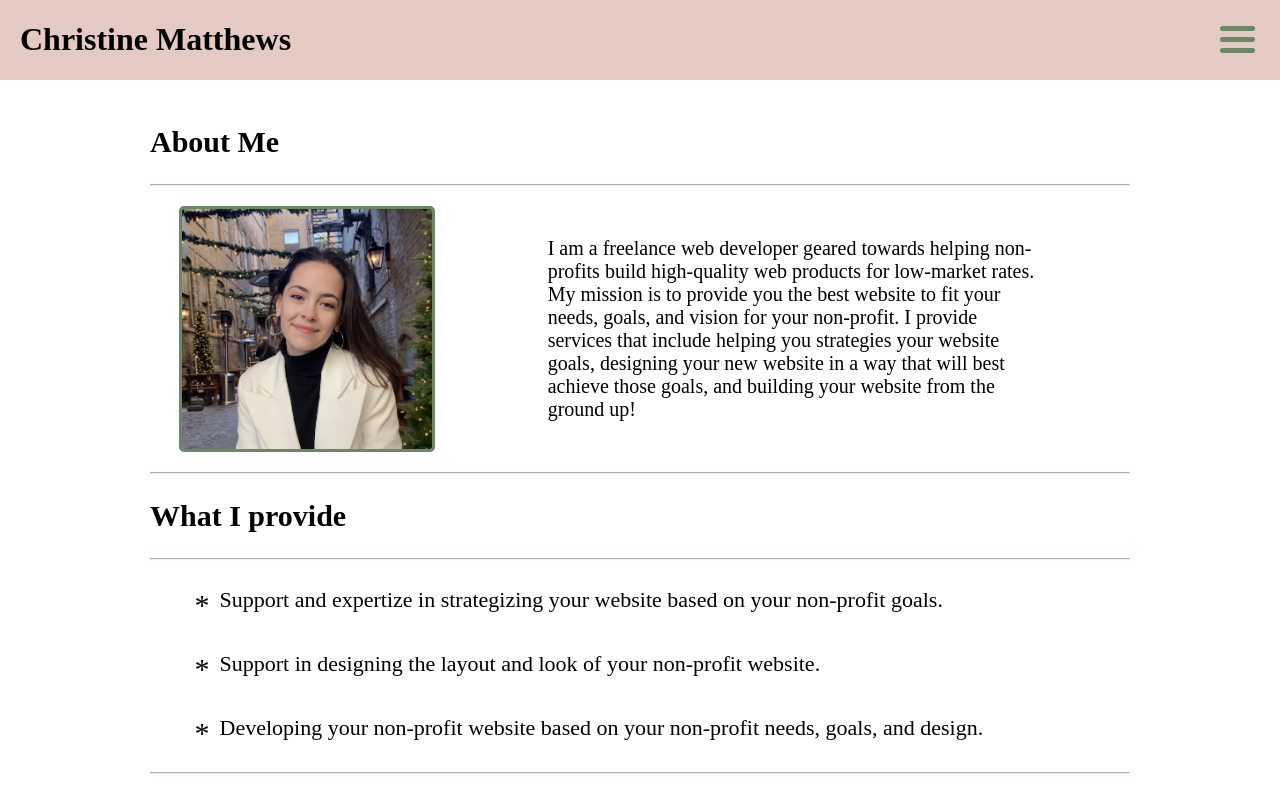
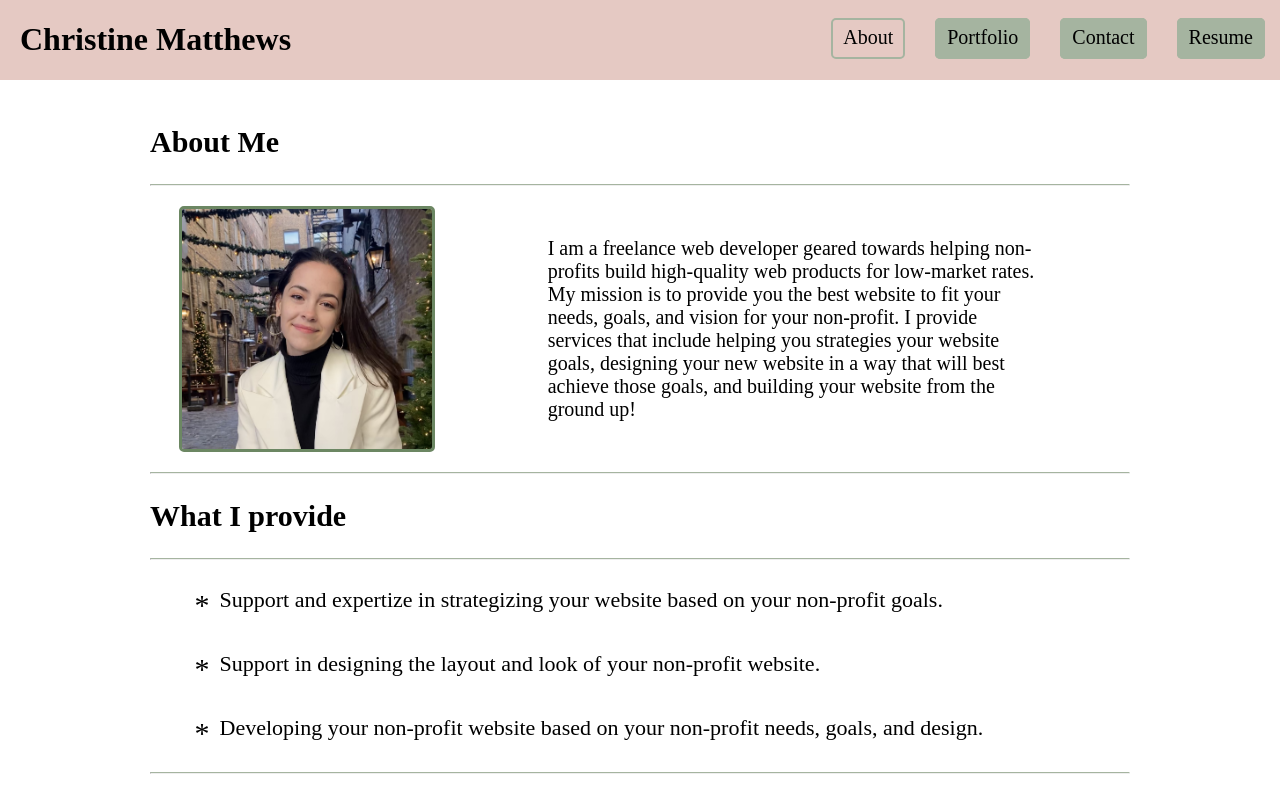
Before and after one commit to cmatthews3212/Portfolio, a React (Vite) app: page / in a window 1280 px wide. Shown: the top 800 px of the page. Built offline with nearby package versions, Linux system fonts and the light colour scheme.

Commit message:
make menu items viisble on desktop

```diff
--- a/src/App.css
+++ b/src/App.css
@@ -428,6 +428,22 @@ div .contact ul li {
   .content {
     margin: 125px 150px 100px 150px;
   }
+
+
+  /* header */
+  .menu {
+    display: none;
+  }
+
+
+  .menu-items li {
+    display: inline;
+    margin: 15px;
+    position: relative;
+    top: -55px;
+  }
+
+
   /* About */
 
   .imgCont {
--- a/src/components/Navigation.jsx
+++ b/src/components/Navigation.jsx
@@ -1,15 +1,22 @@
 import { useState } from 'react';
 
 const Navigation = ({ currentPage, handlePageChange}) => {
-    const [isVisible, setIsVisible] = useState(false);
+    const [isVisible, setIsVisible] = window.innerWidth < 850 ? useState(false) : useState(true)
 
     const handleMenuClick = () => {
-        setIsVisible(prevVisible => !prevVisible);
+        if (window.innerWidth < 850) {
+            setIsVisible(prevVisible => !prevVisible);
+
+        } else {
+            setIsVisible(true)
+        }
     }
 
     const handleClick = (page, event) => {
         event.preventDefault();
+       if (window.innerWidth < 850) {
         setIsVisible(false)
+       }
         handlePageChange(page);
     };
 
@@ -24,7 +31,7 @@ const Navigation = ({ currentPage, handlePageChange}) => {
                 <div className="hamIcon"></div>
                 <div className="hamIcon"></div>
             </div>
-       <ul style={{ display: isVisible ? 'block' : 'none'}}>
+       <ul className='menu-items' style={{ display: isVisible ? 'block' : 'none'}}>
             <li className={currentPage === 'About' ? ' active' : ''}>
                 <a
                 href="#about"
```
